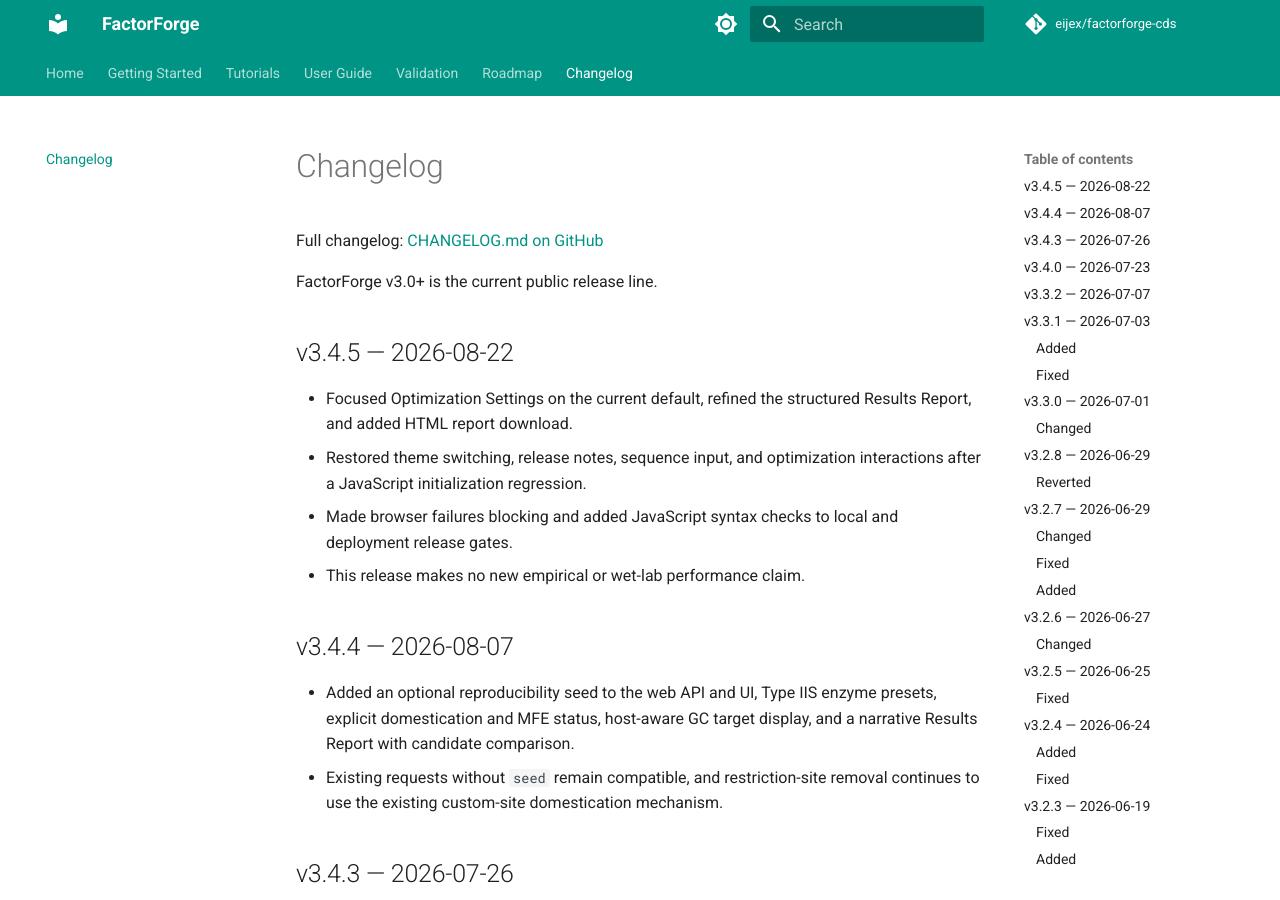
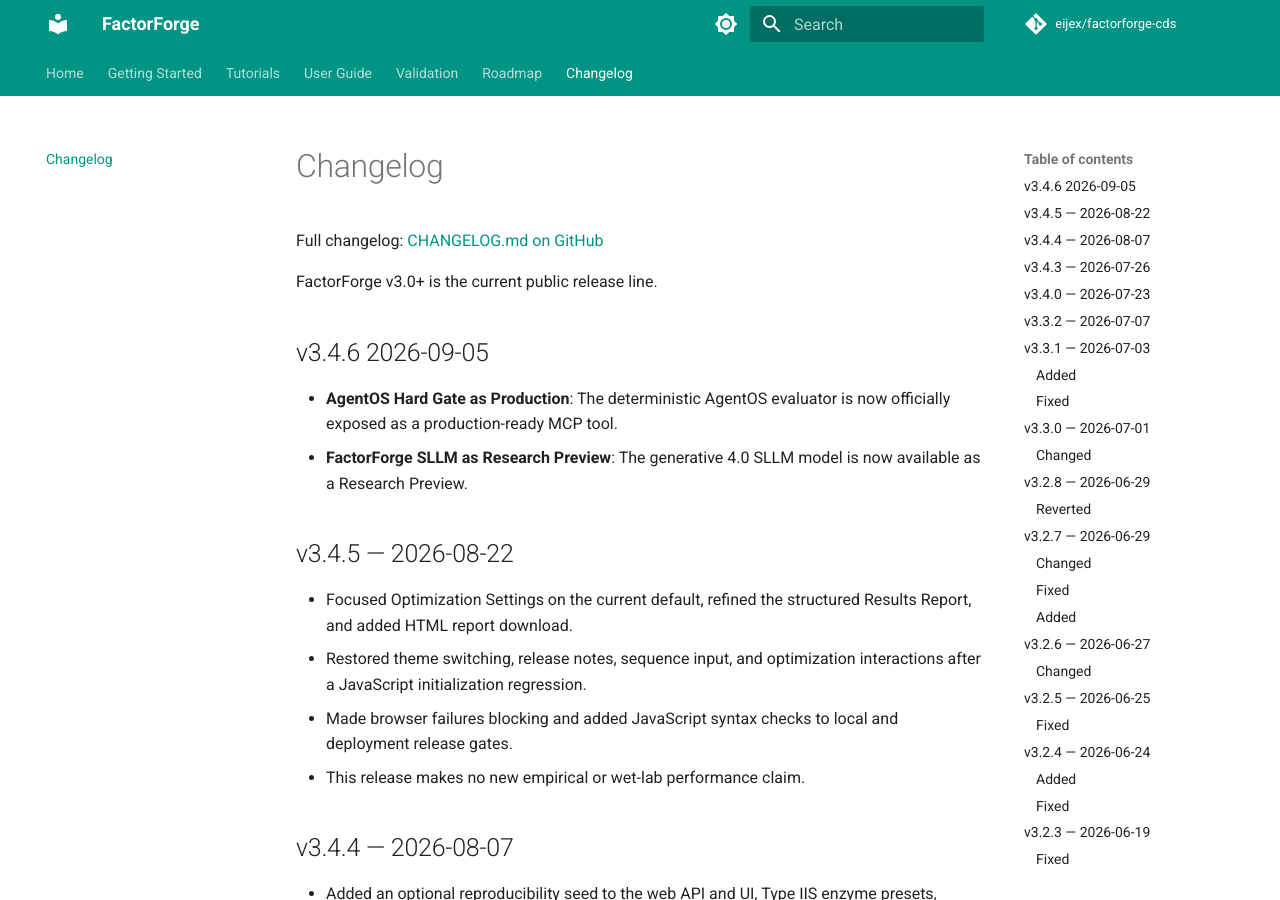
Before and after one commit to eijex/factorforge-cds, an MkDocs documentation site: the page built from docs/changelog.md, in a window 1280 px wide and 900 px high. Built offline with MkDocs 1.6.1 and Material for MkDocs 9.7.7, drawn with Linux system fonts in a browser that asks for light colours; comment, search, counter and statistics services are not loaded.

Commit message:
docs: Update MkDocs changelog for v3.4.6 AgentOS preview

```diff
--- a/docs/changelog.md
+++ b/docs/changelog.md
@@ -3,6 +3,11 @@
 Full changelog: [CHANGELOG.md on GitHub](https://github.com/eijex/factorforge-cds/blob/main/CHANGELOG.md)
 
 FactorForge v3.0+ is the current public release line.
+
+## v3.4.6  2026-09-05
+
+- **AgentOS Hard Gate as Production**: The deterministic AgentOS evaluator is now officially exposed as a production-ready MCP tool.
+- **FactorForge SLLM as Research Preview**: The generative 4.0 SLLM model is now available as a Research Preview.
 
 ## v3.4.5 — 2026-08-22
 
```
